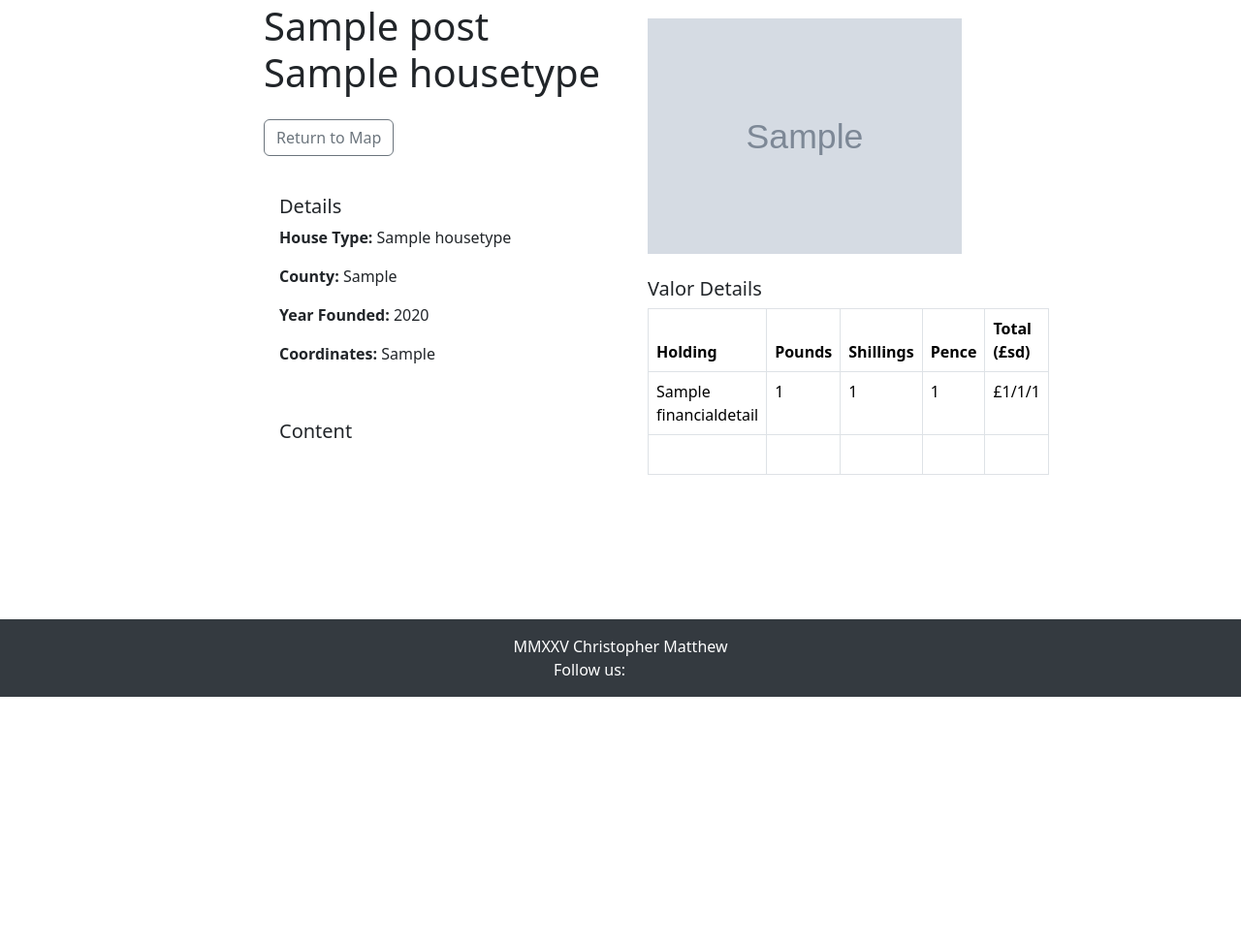
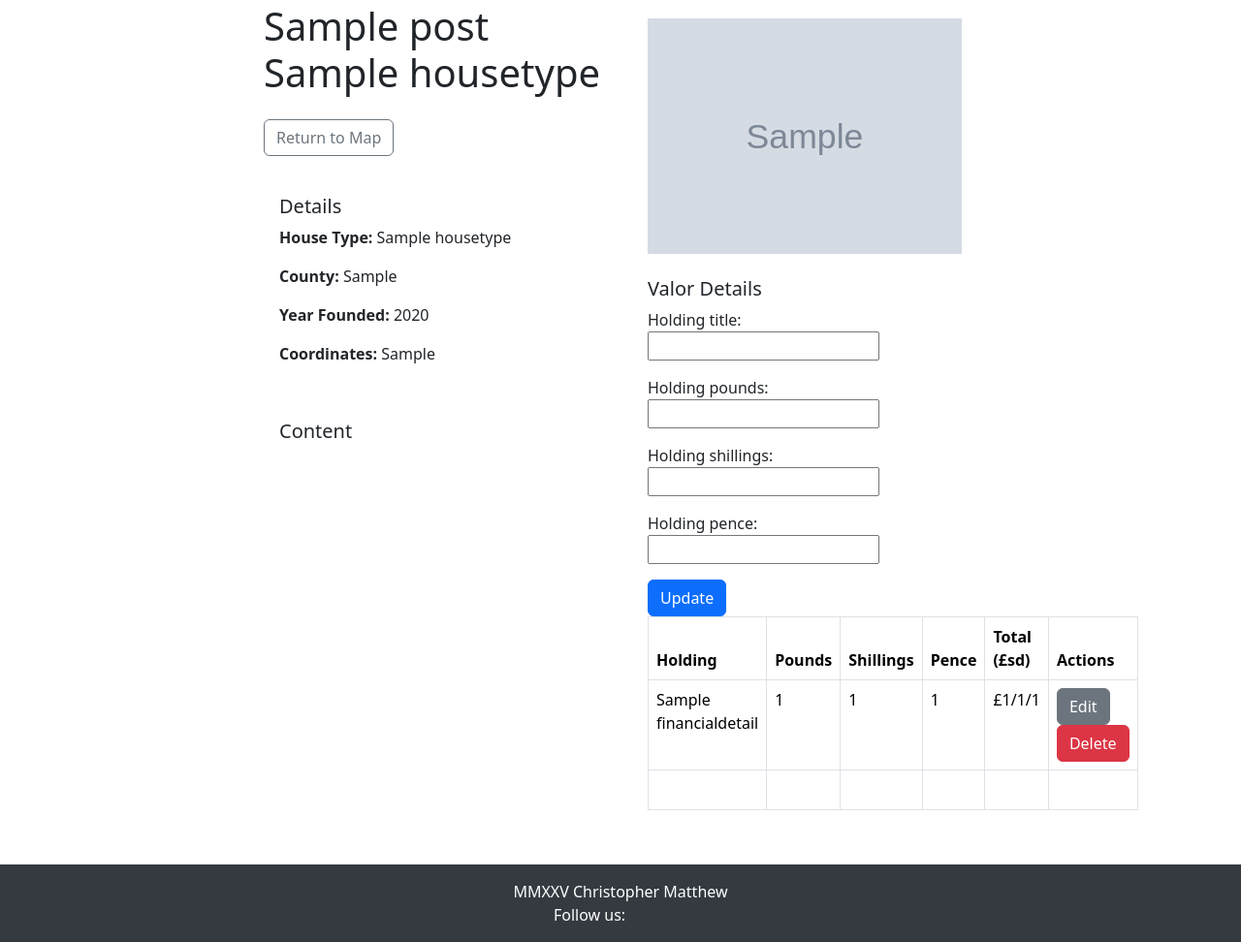
Before and after one commit to csmatthew/mapping-the-valor, a Django app: a page that uses blog/templates/blog/post_detail.html in a window 1280 px wide. Shown: the part 81-1053 px from the top of the page at 97% size. Before the commit the page ends 800 px from the top, so only its background shows below. Run offline with Django 4.2, Linux system fonts and the light colour scheme; tables that the repository leaves empty hold one stand-in row (values such as "Sample post"); grey boxes marked "Sample" are stand-in pictures; some libraries are stand-ins or nearby versions.

Commit message:
add delete to crud form

```diff
--- a/blog/templates/blog/post_detail.html
+++ b/blog/templates/blog/post_detail.html
@@ -54,6 +54,7 @@
                                             <th>Shillings</th>
                                             <th>Pence</th>
                                             <th>Total (£sd)</th>
+                                            <th>Actions</th>
                                         </tr>
                                     </thead>
                                     <tbody id="financial-details-body">
@@ -64,6 +65,22 @@
                                             <td>{{ detail.holding_shillings }}</td>
                                             <td>{{ detail.holding_pence }}</td>
                                             <td>{{ detail.total_lsd }}</td>
+                                            <td>
+                                                <button type="button" class="btn btn-secondary" onclick="showEditForm('{{ detail.id }}')">Edit</button>
+                                                <form method="post" style="display: inline;">
+                                                    {% csrf_token %}
+                                                    <input type="hidden" name="detail_id" value="{{ detail.id }}">
+                                                    <button type="submit" name="delete_detail" class="btn btn-danger">Delete</button>
+                                                </form>
+                                            </td>
+                                        </tr>
+                                        <tr id="edit-form-{{ detail.id }}" style="display: none;">
+                                            <form method="post">
+                                                {% csrf_token %}
+                                                <input type="hidden" name="detail_id" value="{{ detail.id }}">
+                                                {{ form.as_p }}
+                                                <button type="submit" name="update_detail" class="btn btn-primary">Update</button>
+                                            </form>
                                         </tr>
                                         {% endfor %}
                                         <tr id="new-entry-row">
@@ -71,6 +88,7 @@
                                             <td contenteditable="true"></td>
                                             <td contenteditable="true"></td>
                                             <td contenteditable="true"></td>
+                                            <td></td>
                                             <td></td>
                                         </tr>
                                     </tbody>
--- a/blog/views.py
+++ b/blog/views.py
@@ -20,12 +20,25 @@ def post_detail(request, slug):
         post.image_url = fetch_wikipedia_image(post.name, post.house_type.name)
         post.save()
     if request.method == 'POST':
-        form = FinancialDetailForm(request.POST)
-        if form.is_valid():
-            financial_detail = form.save(commit=False)
-            financial_detail.post = post
-            financial_detail.save()
+        if 'update_detail' in request.POST:
+            detail_id = request.POST.get('detail_id')
+            detail = get_object_or_404(FinancialDetail, id=detail_id)
+            form = FinancialDetailForm(request.POST, instance=detail)
+            if form.is_valid():
+                form.save()
+                return redirect('post_detail', slug=post.slug)
+        elif 'delete_detail' in request.POST:
+            detail_id = request.POST.get('detail_id')
+            detail = get_object_or_404(FinancialDetail, id=detail_id)
+            detail.delete()
             return redirect('post_detail', slug=post.slug)
+        else:
+            form = FinancialDetailForm(request.POST)
+            if form.is_valid():
+                financial_detail = form.save(commit=False)
+                financial_detail.post = post
+                financial_detail.save()
+                return redirect('post_detail', slug=post.slug)
     else:
         form = FinancialDetailForm()
     return render(request, 'blog/post_detail.html', {'post': post, 'form': form})
--- a/static/js/script.js
+++ b/static/js/script.js
@@ -36,6 +36,10 @@ document.addEventListener('DOMContentLoaded', function() {
         return true;
     }
 
+    function showEditForm(detailId) {
+        document.getElementById('edit-form-' + detailId).style.display = 'table-row';
+    }
+
     function populateHiddenFields() {
         const lastRow = financialDetailsBody.querySelector('tr:last-child');
         if (validateRow(lastRow)) {
```
Also changed, not shown: 1 other file.
